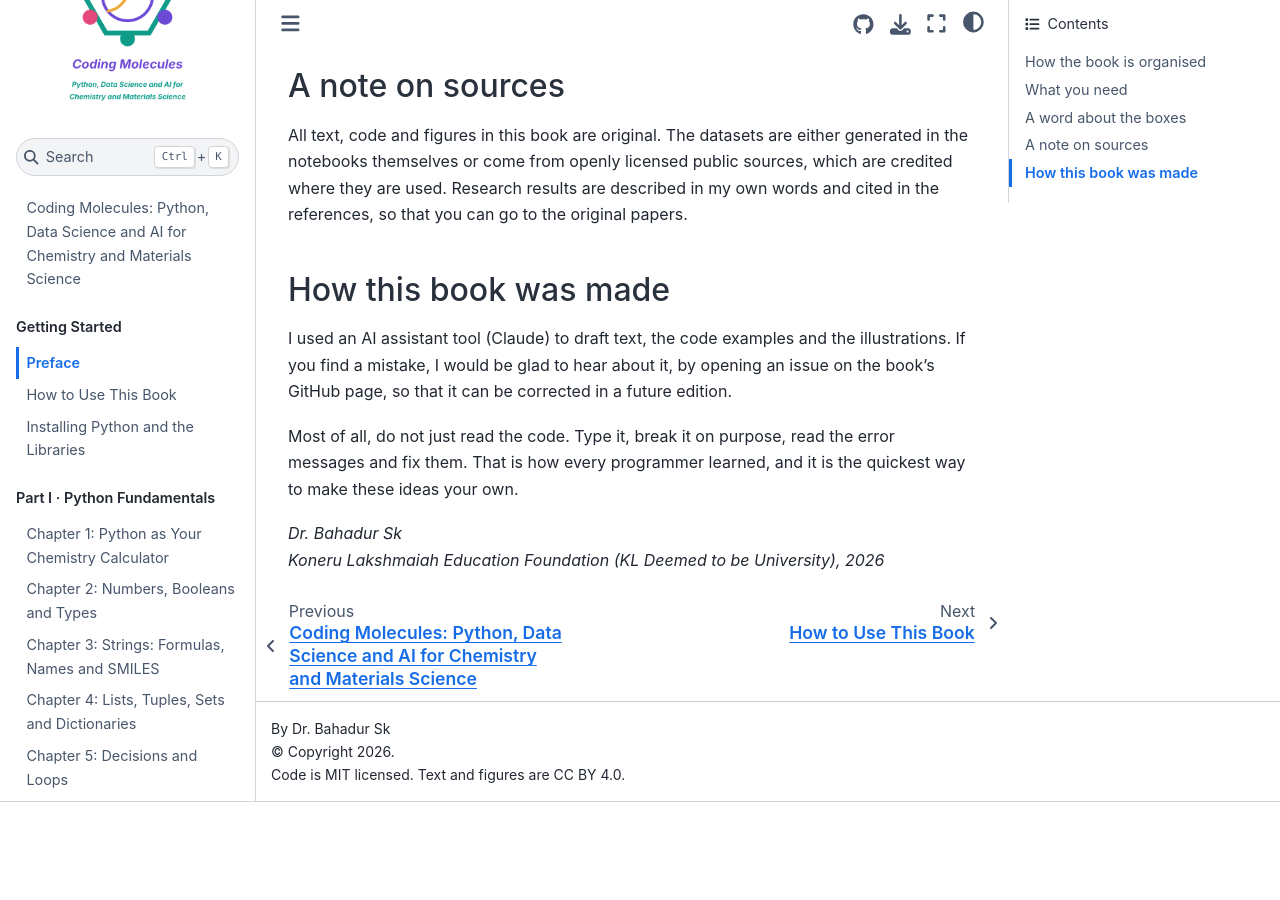
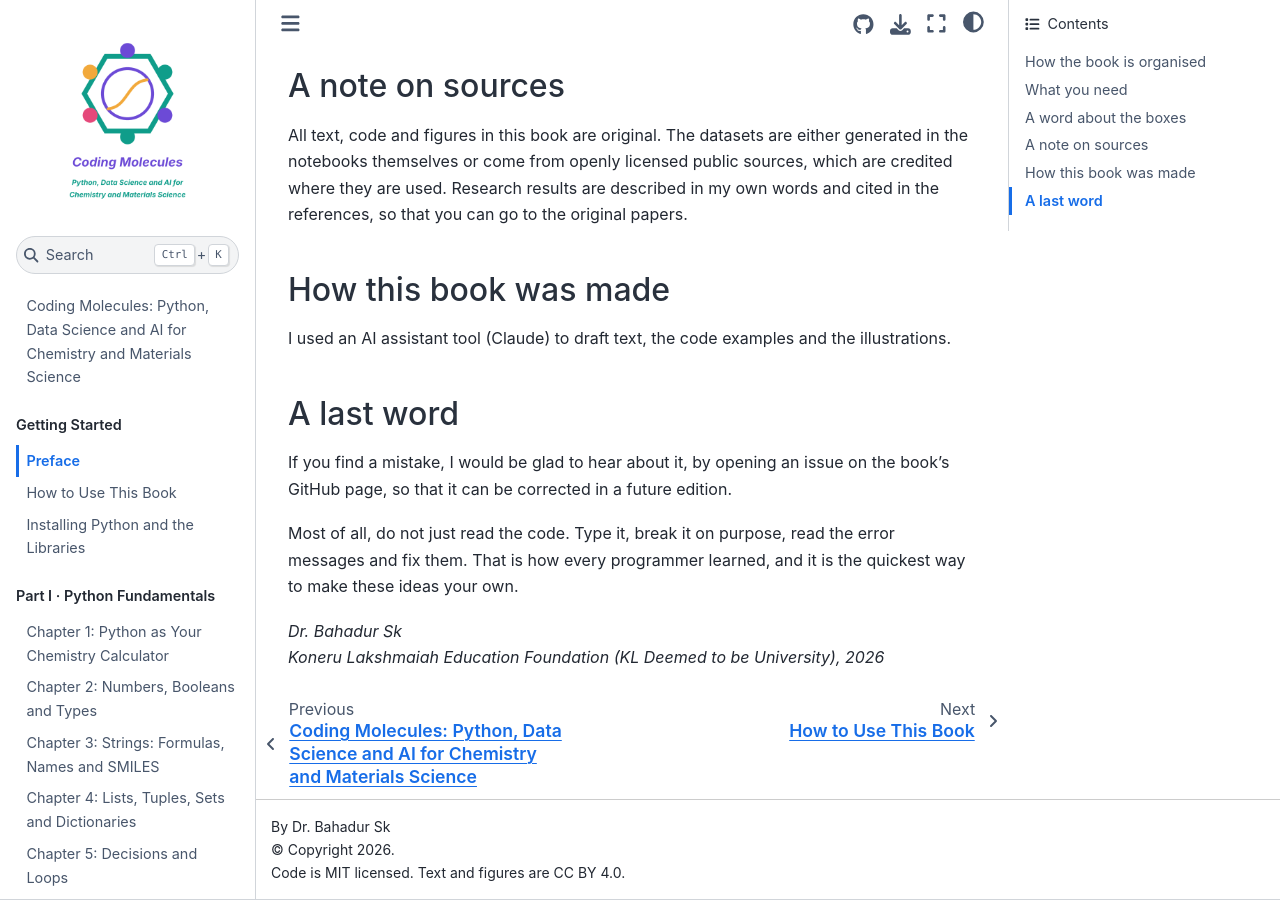
Before and after one commit to bahadursk/molecules-data-python, a Jupyter Book: the page built from book/front/preface.md, in a window 1280 px wide and 900 px high, scrolled down 2496 px. Built offline with Jupyter Book 1.0.4 settings and Sphinx 7.4.7 and the Sphinx Book theme 1.1.4, drawn with Linux system fonts in a browser that asks for light colours; before the commit the page ends 3298 px from its top, so only the background shows below that.

Commit message:
Preface: keep the AI disclosure section to the disclosure sentence alone

```diff
--- a/book/front/preface.md
+++ b/book/front/preface.md
@@ -36,7 +36,11 @@ All text, code and figures in this book are original. The datasets are either ge
 
 ## How this book was made
 
-I used an AI assistant tool (Claude) to draft text, the code examples and the illustrations. If you find a mistake, I would be glad to hear about it, by opening an issue on the book's GitHub page, so that it can be corrected in a future edition.
+I used an AI assistant tool (Claude) to draft text, the code examples and the illustrations.
+
+## A last word
+
+If you find a mistake, I would be glad to hear about it, by opening an issue on the book's GitHub page, so that it can be corrected in a future edition.
 
 Most of all, do not just read the code. Type it, break it on purpose, read the error messages and fix them. That is how every programmer learned, and it is the quickest way to make these ideas your own.
 
```
